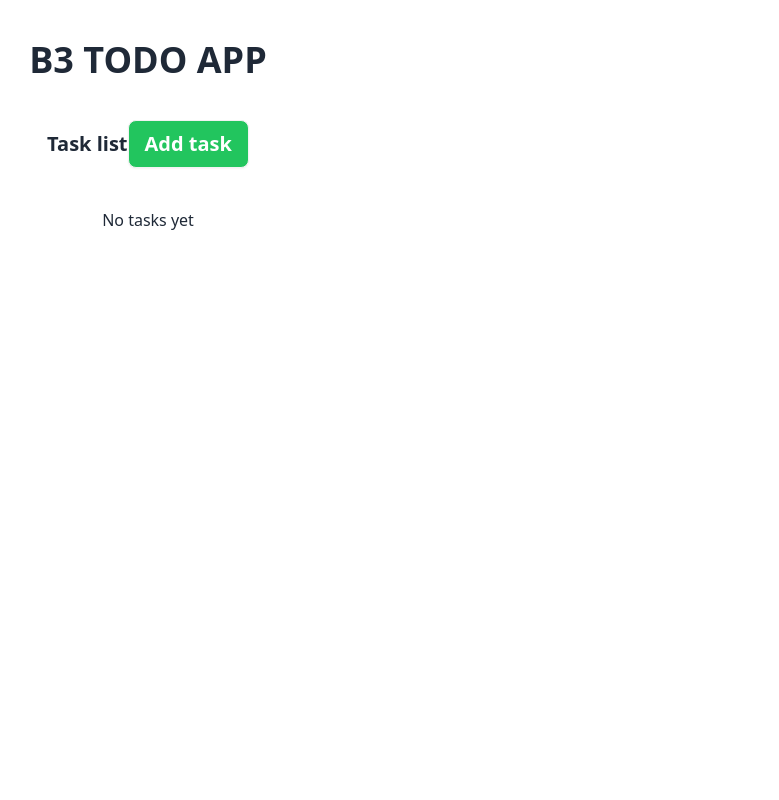
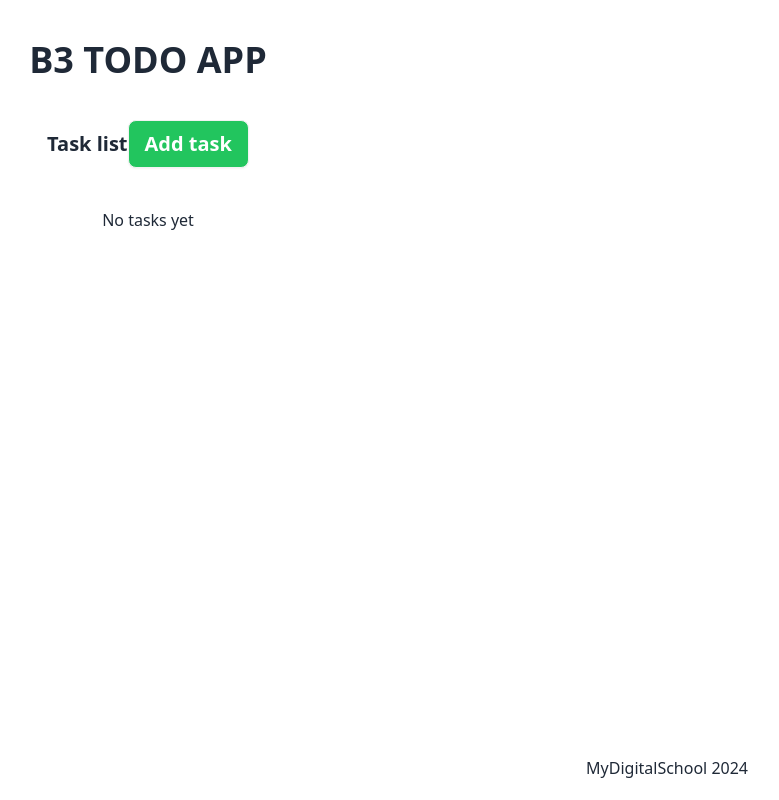
Before and after one commit to GWartelle/b3-todo-2024, a Vue app in the folder client/: page / in a window 1280 px wide. Shown: the whole page, without its empty margins (492-1271 px from the left). Built offline with nearby package versions, Linux system fonts and the light colour scheme.

Commit message:
Add MDS mention to the bottom of the page

```diff
--- a/client/src/App.vue
+++ b/client/src/App.vue
@@ -6,5 +6,6 @@ import { RouterView } from "vue-router";
   <div class="flex flex-col items-center">
     <h1 class="text-center font-bold text-4xl p-10">B3 TODO APP</h1>
     <RouterView />
+    <p class="fixed bottom-0 right-0 pb-5 pr-10">MyDigitalSchool 2024</p>
   </div>
 </template>
```
